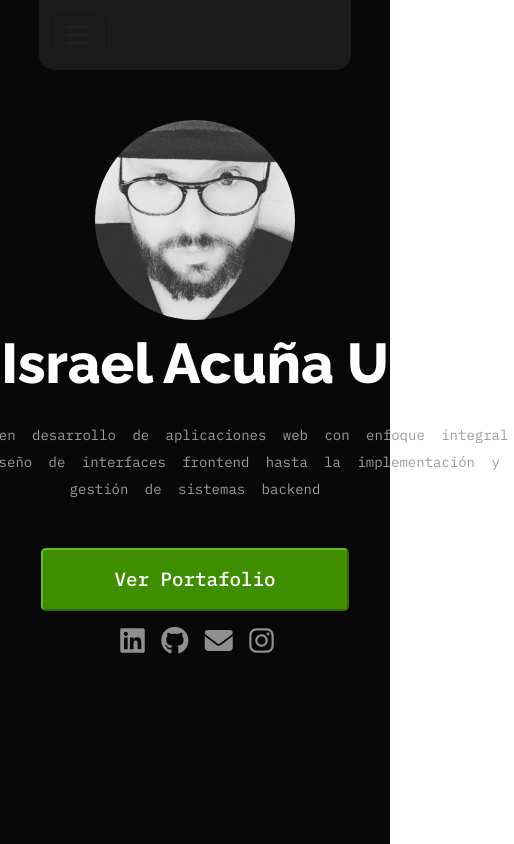
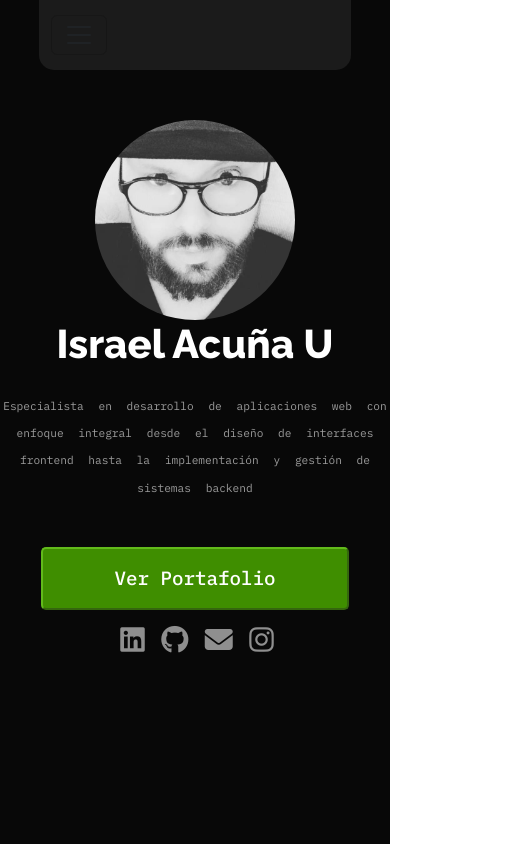
Before and after one commit to mraguilerag/isra-osvaldo.github.io, a plain HTML site: page index.html in a window 390 px wide. Shown: the top 844 px of the page, 514 px wide, since content can reach past the window. Drawn offline with nearby package versions, Linux system fonts and the light colour scheme.

Commit message:
parrafo overflow solucionado en mobile

```diff
--- a/assets/css/style.css
+++ b/assets/css/style.css
@@ -7,11 +7,16 @@
     box-sizing: border-box;
 }
 
+html {
+    overflow-x: hidden;
+}
+
 body {
     color: #fff;
     font-family: "IBM Plex Mono";
     font-weight: 400;
     font-size: 0.875rem;
+    overflow-x: hidden;
 }
 
 .first-page {
@@ -67,8 +72,8 @@ body {
 }
 
 .info {
-    width: 638px;
-    height: 347px;
+    max-width: 638px;
+    max-height: 347px;
     margin-top: 200px;
     align-items: left;
     /* border: 2px solid red; */
@@ -86,7 +91,7 @@ body {
     line-height: 1.7rem;
     font-size: 0.875rem;
     word-spacing: 0.5rem;
-    margin-bottom: 45px;
+    margin-bottom: 2.813rem;
 }
 
 .photo {
@@ -154,8 +159,16 @@ img {
         margin: 0;
     }
 
+    .info h1 {
+        font-size: 2.5rem;
+    }
+
     .info p {
+        font-size: 0.7rem;
         text-align: center;
+        word-wrap: break-word;
+        overflow-wrap: break-word;
+        max-width: 100%;
     }
     .photo {
         order: 1;
@@ -164,4 +177,8 @@ img {
     .photo img {
       max-width: 200px; /* Limita el tamaño máximo */
     }
+
+    .social-icons {
+        margin-top: 25px;
+    }
   }
```
Also changed, not shown: index.html (+0 -9 lines).
